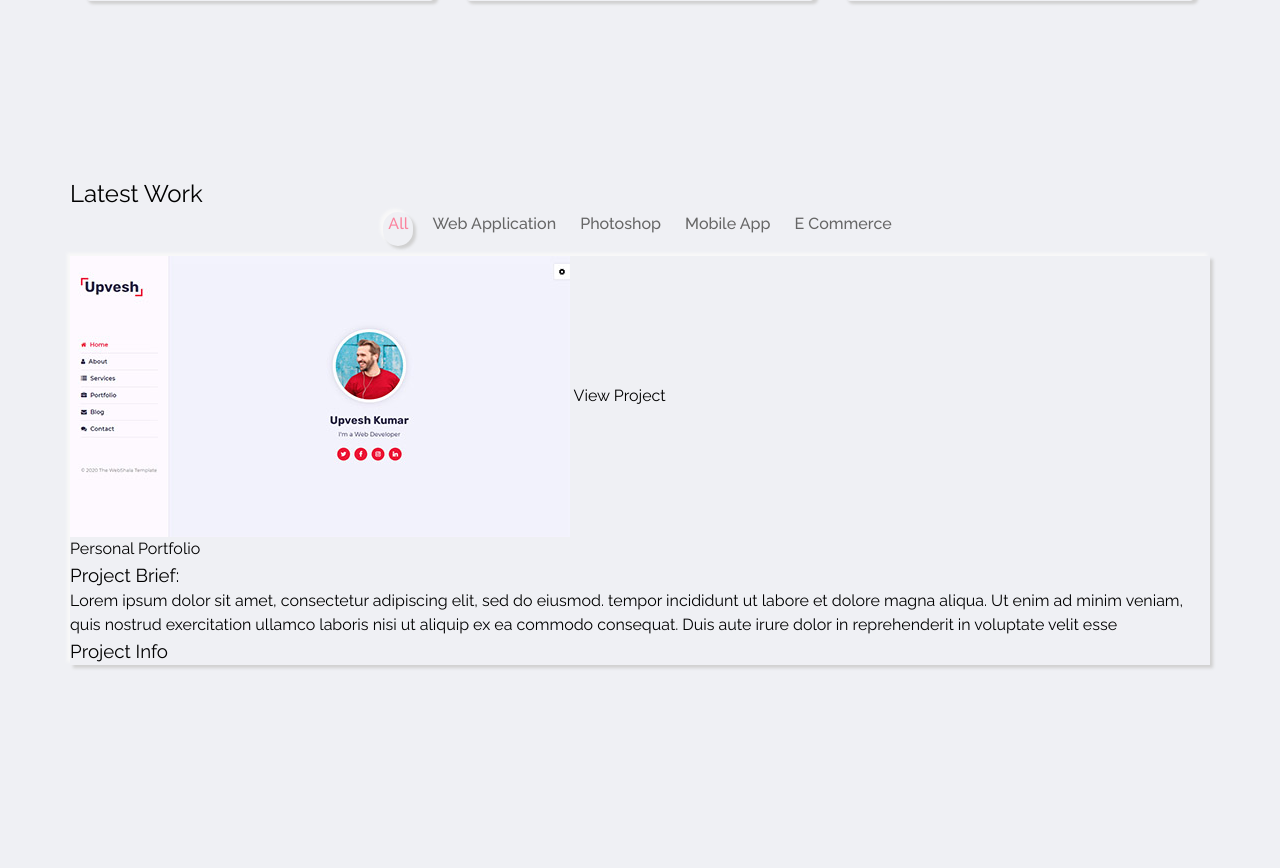
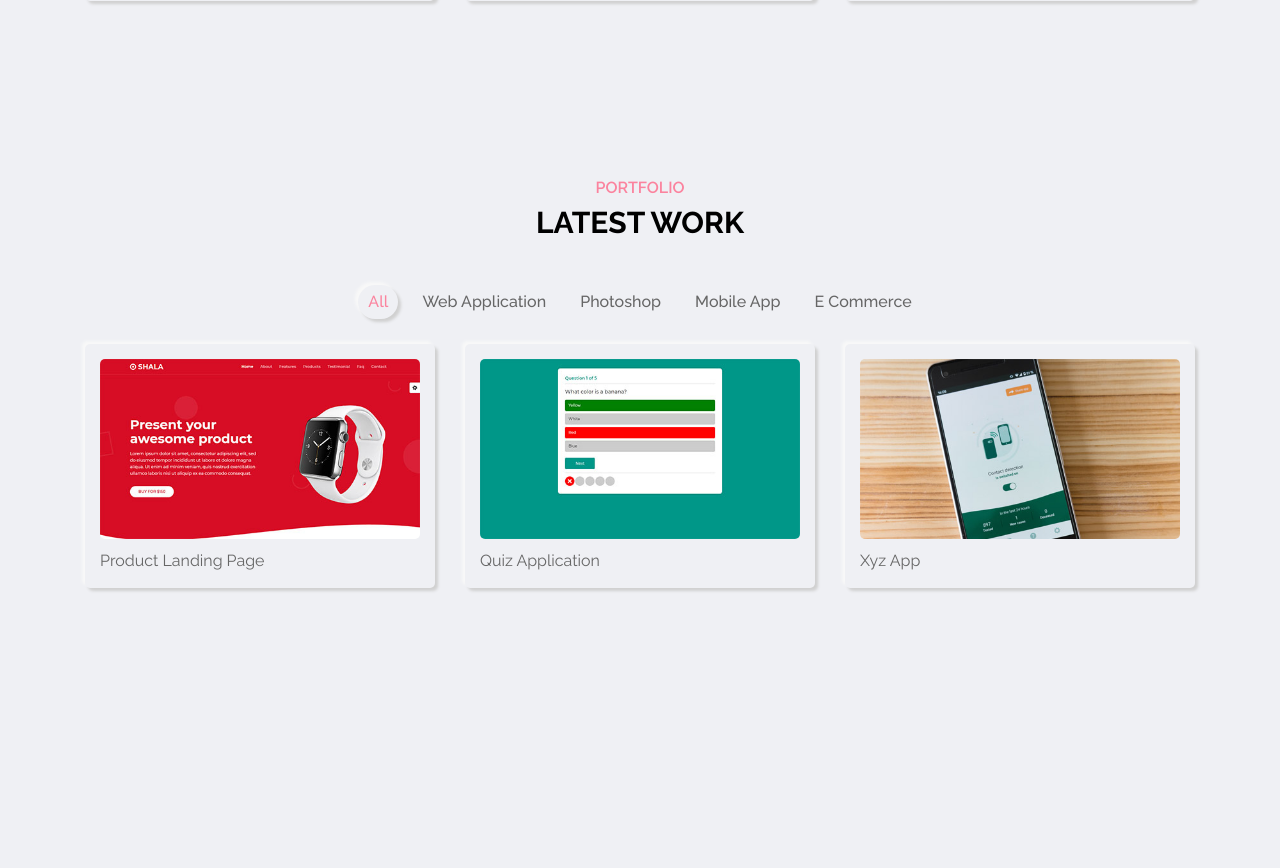
Before and after one commit to MandeepDalavi/mandeepdalavi.github.io, a PHP site: page / in a window 1280 px wide. Shown: the part 2882-3750 px from the top of the page. Run offline with PHP 8.4, Linux system fonts and the light colour scheme.

Commit message:
Added Tabs & Demo Projects under Portfolio section

```diff
--- a/css/style.css
+++ b/css/style.css
@@ -710,7 +710,7 @@ img{
 .portfolio-section .filter-item{
     display: inline-block;
     margin:0 5px 10px;
-    padding:0 5px 10px;
+    padding:5px 10px;
     border-radius:30px;
     cursor: pointer;
     font-weight: 500;
@@ -719,10 +719,59 @@ img{
     font-size: 16px;
     transition: all 0.3s ease;
 }
-.portfolio-section .filter-item:hover{
-
+.portfolio-section .filter-item:hover:not(active){
+    opacity: 0.6;
 }
 .portfolio-section .filter-item.active{
     color: var(--skin-color);
-
 }
+.portfolio-section .portfolio-item{
+    flex: 0 0 33.33%;
+    max-width: 33.33%;
+    padding:15px;
+    display:flex;
+    flex-wrap: wrap;
+}
+.portfolio-section .portfolio-item-inner{
+    padding: 15px;
+    border-radius: 5px;
+    cursor: pointer;
+    width: 100%;
+}
+.portfolio-section .portfolio-item-img img{
+    border-radius: 5px;
+    width: 100%;
+    transition: all 0.3s ease;
+}
+.portfolio-section .portfolio-item-inner:hover .portfolio-item-img img{
+    transform: translateY(-25px);
+}
+.portfolio-section .portfolio-item-img{
+    position: relative;
+}
+.portfolio-section .portfolio-item-img .view-project{
+    text-transform: capitalize;
+    font-size: 16px;
+    font-weight: 500;
+    color: var(--skin-color);
+    transition: all 0.3s ease;
+    position: absolute;
+    left: 0;
+    bottom: -4px;
+    transform: translateY(-5px);
+    z-index: -1;
+    opacity: 0;
+}
+.portfolio-section .portfolio-item-inner:hover .view-project{
+    transform: translateY(0px);
+    opacity: 1;
+}
+.portfolio-section .portfolio-item-details{
+    display: none;
+}
+.portfolio-section .portfolio-item-inner p{
+    font-size: 16px;
+    margin: 10px 0 0;
+    color: var(--text-black-600);
+    text-transform: capitalize;
+}
--- a/index.html
+++ b/index.html
@@ -392,7 +392,7 @@
   <section class="portfolio-section section">
     <div class="container">
       <div class="row">
-        <div class="secition-title">
+        <div class="section-title">
           <h2 data-heading="portfolio">Latest Work</h2>
         </div>
       </div>
@@ -411,20 +411,19 @@
       <!-- pofolio items start -->
       <div class="row portfolio-items">
         <!-- portfolio item start -->
-        <div class="portfolio-item">
+        <div class="portfolio-item" data-category="e-commerce">
           <div class="portfolio-item-inner outer-shadow">
             <div class="portfolio-item-img">
-              <img src="img/portfolio/thumb/project-1.png" alt="portfolio"
-              data-screenshots="img/portfolio/large/project-1/1.png,
-              img/portfolio/large/project-1/2.png,
-              img/portfolio/large/project-1/3.png,
-              img/portfolio/large/project-1/4.png,
-              img/portfolio/large/project-1/5.png,
-              img/portfolio/large/project-1/6.png,">
+              <img src="img/portfolio/thumb/project-3.png" alt="portfolio"
+              data-screenshots="img/portfolio/large/project-3/1.png,
+              img/portfolio/large/project-3/2.png,
+              img/portfolio/large/project-3/3.png,
+              img/portfolio/large/project-3/4.png,
+              img/portfolio/large/project-3/5.png,">
               <!-- view poject btn -->
               <span class="view-project">View Project</span>
             </div>
-            <p class="portfolio-item-title">Personal Portfolio</p>
+            <p class="portfolio-item-title">Product Landing Page</p>
             <!-- portfolio item details start -->
             <div class="portfolio-item-details">
               <div class="row">
@@ -438,7 +437,87 @@
                 </div>
                 <div class="info">
                   <h3>Project Info</h3>
-                  <ul></ul>
+                  <ul>
+                    <li>Date - <span>2020</span></li>
+                    <li>Client - <span>xyz</span></li>
+                    <li>Tools - <span>HTML, CSS, bootstrap-4</span></li>
+                    <li>Web - <span><a href="#">www.domain.com</a></span></li>
+                  </ul>
+                </div>
+              </div>
+            </div>
+            <!-- portfolio item details end -->
+          </div>
+        </div>
+        <!-- portfolio item end -->
+        <!-- portfolio item start -->
+        <div class="portfolio-item" data-category="web-application">
+          <div class="portfolio-item-inner outer-shadow">
+            <div class="portfolio-item-img">
+              <img src="img/portfolio/thumb/project-6.png" alt="portfolio"
+              data-screenshots="img/portfolio/large/project-6/1.png,
+              img/portfolio/large/project-6/2.png,
+              img/portfolio/large/project-6/3.png">
+              <!-- view poject btn -->
+              <span class="view-project">View Project</span>
+            </div>
+            <p class="portfolio-item-title">Quiz Application</p>
+            <!-- portfolio item details start -->
+            <div class="portfolio-item-details">
+              <div class="row">
+                <div class="description">
+                  <h3>Project Brief:</h3>
+                  <p>Lorem ipsum dolor sit amet, consectetur adipiscing elit, sed do eiusmod.
+                  tempor incididunt ut labore et dolore magna aliqua. Ut enim ad minim veniam,
+                  quis nostrud exercitation ullamco laboris nisi ut aliquip ex ea commodo consequat.
+                  Duis aute irure dolor in reprehenderit in voluptate velit esse</p>
+                  </p>
+                </div>
+                <div class="info">
+                  <h3>Project Info</h3>
+                  <ul>
+                    <li>Date - <span>2020</span></li>
+                    <li>Client - <span>xyz</span></li>
+                    <li>Tools - <span>HTML, CSS, Javascript</span></li>
+                    <li>Web - <span><a href="#">www.domain.com</a></span></li>
+                  </ul>
+                </div>
+              </div>
+            </div>
+            <!-- portfolio item details end -->
+          </div>
+        </div>
+        <!-- portfolio item end -->
+        <!-- portfolio item start -->
+        <div class="portfolio-item" data-category="mobile-app">
+          <div class="portfolio-item-inner outer-shadow">
+            <div class="portfolio-item-img">
+              <img src="img/portfolio/thumb/project-7.png" alt="portfolio"
+              data-screenshots="img/portfolio/large/project-7/1.png,
+              img/portfolio/large/project-7/2.png">
+              <!-- view poject btn -->
+              <span class="view-project">View Project</span>
+            </div>
+            <p class="portfolio-item-title">Xyz App</p>
+            <!-- portfolio item details start -->
+            <div class="portfolio-item-details">
+              <div class="row">
+                <div class="description">
+                  <h3>Project Brief:</h3>
+                  <p>Lorem ipsum dolor sit amet, consectetur adipiscing elit, sed do eiusmod.
+                  tempor incididunt ut labore et dolore magna aliqua. Ut enim ad minim veniam,
+                  quis nostrud exercitation ullamco laboris nisi ut aliquip ex ea commodo consequat.
+                  Duis aute irure dolor in reprehenderit in voluptate velit esse</p>
+                  </p>
+                </div>
+                <div class="info">
+                  <h3>Project Info</h3>
+                  <ul>
+                    <li>Date - <span>2020</span></li>
+                    <li>Client - <span>xyz</span></li>
+                    <li>Tools - <span>Java, Android</span></li>
+                    <li>Play Store - <span><a href="#">www.domain.com</a></span></li>
+                  </ul>
                 </div>
               </div>
             </div>
```
